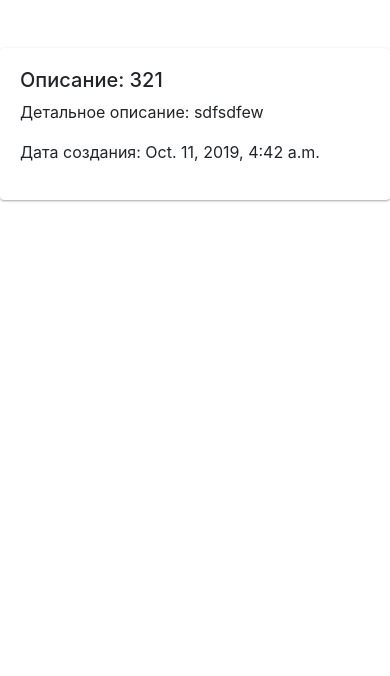
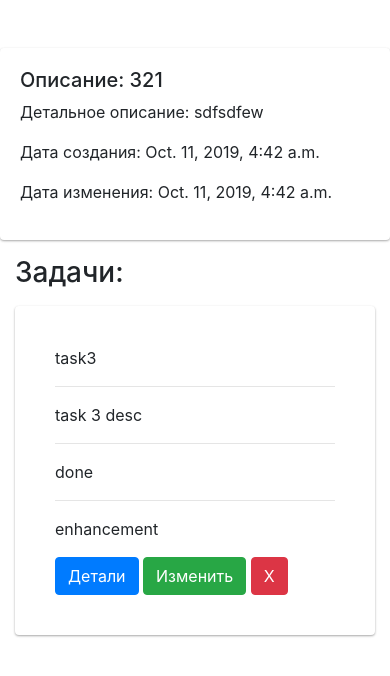
Before and after one commit to zohan95/49, a Django app: page /project/2/ in a window 390 px wide. Shown: the part 56-732 px from the top of the page. Run offline with Django 3.2, Linux system fonts and the light colour scheme; data comes from the database, SQL or seed files in the repository; some libraries are stand-ins or nearby versions.

Commit message:
Исправлены недоделки. Добавлена Пагинация в списке задач в детальном просмотре проекта

```diff
--- a/source/webapp/templates/project/details.html
+++ b/source/webapp/templates/project/details.html
@@ -5,5 +5,37 @@
         <h5>Описание: {{ project.summary }}</h5>
         <p>Детальное описание: {{ project.description }}</p>
         <p>Дата создания: {{ project.date_create }}</p>
+        <p>Дата изменения: {{ project.date_update }}</p>
+    </div>
+    <div class="container my-3">
+    <h3>Задачи:</h3>
+        <div class="row">
+
+            {% for i in tasks %}
+                <div class="col-sm-4 my-2">
+                    <div class="card card-1 ">
+                        <div id="question_text_{{ i.pk }}">
+                            <div class="card-body">
+                                <p class="card-text">{{ i.summary }}</p>
+                                <hr>
+                                <p class="card-text">{{ i.description }}</p>
+                                <hr>
+                                <p>{{ i.task_status }}</p>
+                                <hr>
+                                <p>{{ i.task_type }}</p>
+                                <a href="{% url 'task_details_url' i.pk %}"
+                                   class="btn btn-primary">Детали</a>
+                                <a href="{% url 'task_edit_url' i.pk %}"
+                                   class="btn btn-success">Изменить</a>
+                                <a href="{% url 'task_delete_url' i.pk %}" class="btn btn-danger">X</a>
+                            </div>
+                        </div>
+                    </div>
+                </div>
+            {% endfor %}
+            {% if is_paginated %}
+                {% include 'partial/pagination.html' %}
+            {% endif %}
+        </div>
     </div>
 {% endblock %}
--- a/source/webapp/views/project.py
+++ b/source/webapp/views/project.py
@@ -1,5 +1,6 @@
+from django.core.paginator import Paginator
 from django.views.generic import CreateView, ListView, UpdateView, DeleteView
-from webapp.models import Project
+from webapp.models import Project, Task
 from django.urls import reverse_lazy
 
 
@@ -8,11 +9,25 @@ class ProjectView(ListView):
     template_name = 'project/index.html'
     paginate_by = 3
     paginate_orphans = 1
+    ordering = ['-date_create']
 
 
 class ProjectDetails(DeleteView):
     model = Project
     template_name = 'project/details.html'
+
+    def get_context_data(self, **kwargs):
+        project = kwargs.get('object')
+        tasks = Task.objects.filter(project=project).order_by('date_create')
+        context = super().get_context_data(**kwargs)
+        paginator = Paginator(tasks, 3, 0)
+        page_number = self.request.GET.get('page', 1)
+        page = paginator.get_page(page_number)
+        context['paginator'] = paginator
+        context['page_obj'] = page
+        context['is_paginated'] = page.has_other_pages()
+        context['tasks'] = page.object_list
+        return context
 
 
 class ProjectEdit(UpdateView):
```
